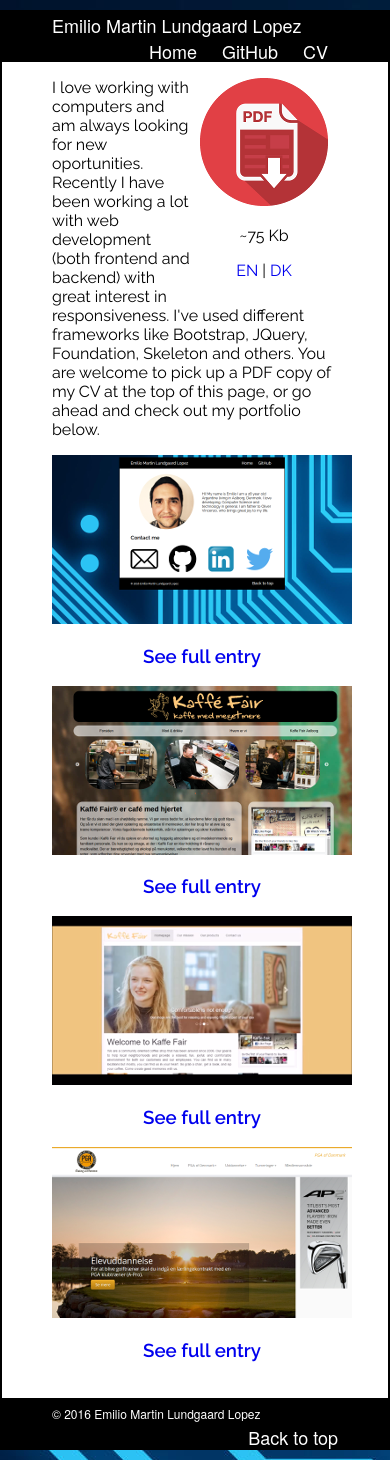
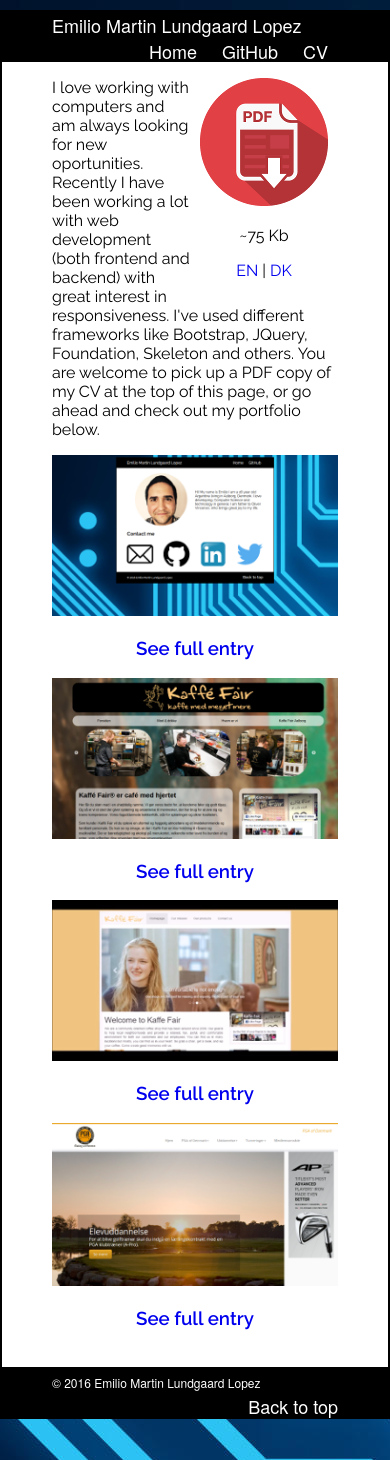
Before and after one commit to emilioidk/emilioidk.github.io, a Jekyll site: the page built from CV/index.html, in a window 390 px wide. Built offline with Jekyll 4.4.1, drawn with Linux system fonts in a browser that asks for light colours.

Commit message:
Fixing portfolio-case width in small screens

```diff
--- a/css/main.scss
+++ b/css/main.scss
@@ -216,7 +216,7 @@ a{
 }
 
 .portfolio-case {
-  width: 300px;
+  max-width: 300px;
   text-align: center;
 }
 
```
